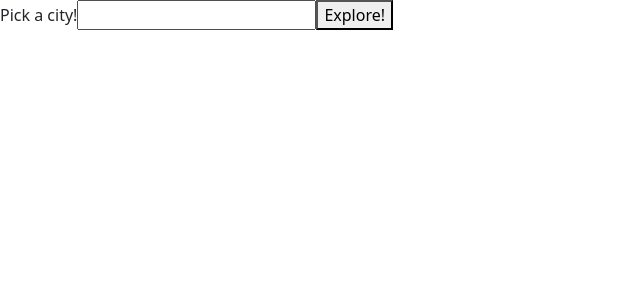
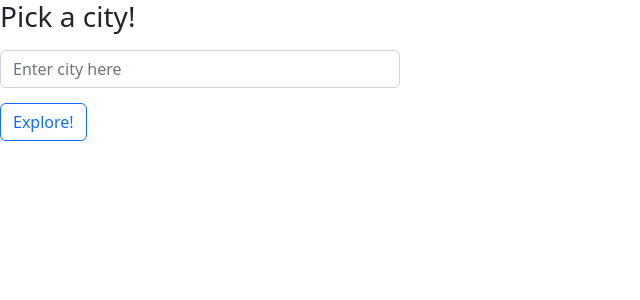
Before and after one commit to dtuskippy/city-explorer, a React (Create React App) app: page / in a window 1280 px wide. Shown: the top 300 px of the page, without its empty margins (0-640 px from the left). Built offline with nearby package versions, Linux system fonts and the light colour scheme.

Commit message:
Brought in React-Bootstrap to form and button

```diff
--- a/src/App.js
+++ b/src/App.js
@@ -2,6 +2,8 @@ import React from 'react';
 import axios from 'axios';
 import "bootstrap/dist/css/bootstrap.min.css";
 import Form from "react-bootstrap/Form";
+import Button from 'react-bootstrap/Button'
+import './app.css'
 
 
 
@@ -61,13 +63,19 @@ class App extends React.Component {
       <>
 
 
-      <form onSubmit={this.getCityData}>
+      {/* <form onSubmit={this.getCityData}>
         <label> Pick a city!
           <input type="text" onInput={this.handleInput}/>
         </label>
         <button type="submit">Explore!</button>
-      </form>
-
+      </form> */}
+      <Form id="form" onSubmit={this.getCityData}>
+        <Form.Group>
+           <Form.Label><h3>Pick a city!</h3></Form.Label>
+           <Form.Control onChange={this.handleInput} type="text" placeholder="Enter city here"/>
+         </Form.Group>
+         <Button id="button" variant="outline-primary" type="submit">Explore!</Button>
+      </Form>
 
 
     {
```
